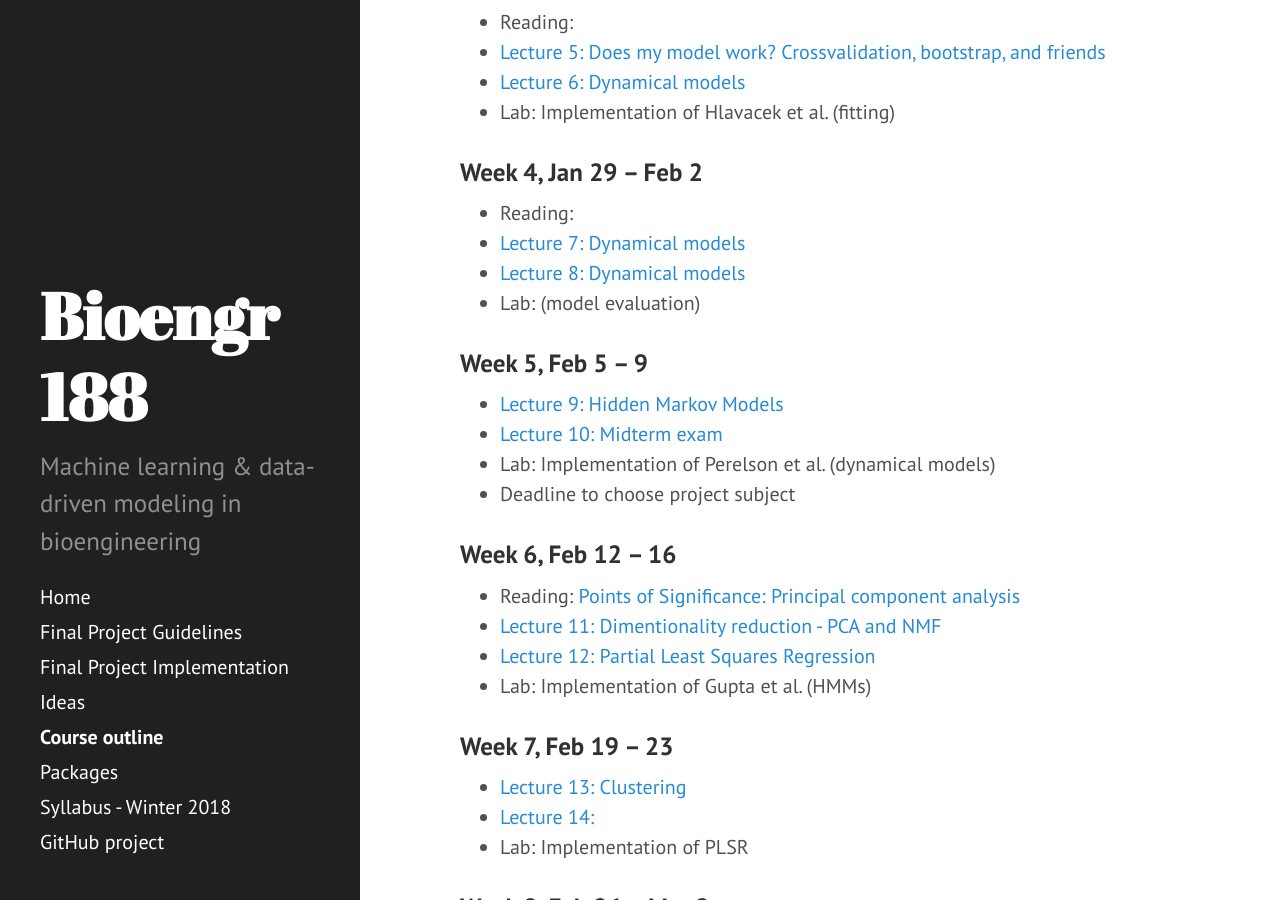
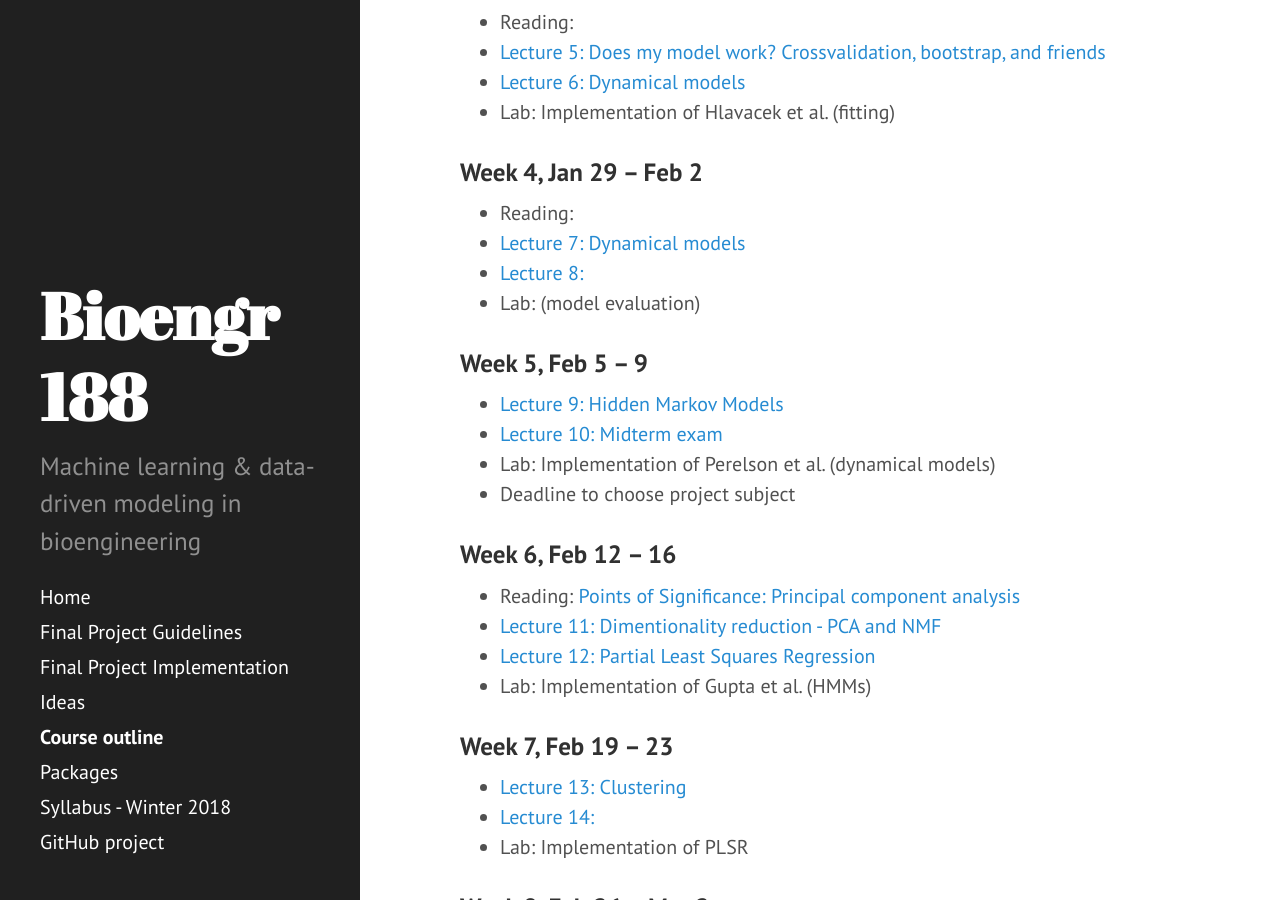
Before and after one commit to adprl14/bioe-ml-winter2018, a Jekyll site: the page built from outline.md, in a window 1280 px wide and 900 px high, scrolled down 607 px. Built offline with Jekyll 4.4.1, drawn with Linux system fonts in a browser that asks for light colours.

Commit message:
Remove one dynamical models lecture

```diff
--- a/outline.md
+++ b/outline.md
@@ -31,7 +31,7 @@ layout: page
 
 - Reading:
 - [Lecture 7: Dynamical models](https://bioe-ml-w18.github.io/prog-class/Wk4-Lecture7.pdf)
-- [Lecture 8: Dynamical models](https://bioe-ml-w18.github.io/prog-class/Wk4-Lecture8.pdf)
+- [Lecture 8: ](https://bioe-ml-w18.github.io/prog-class/Wk4-Lecture8.pdf)
 - Lab: (model evaluation)
 
 ### Week 5, Feb 5 – 9
```
